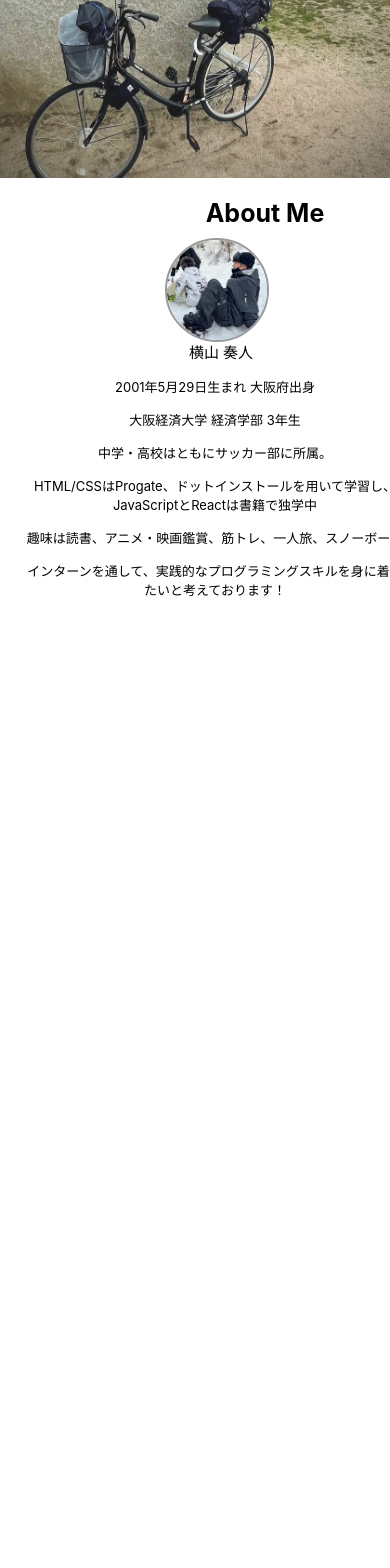
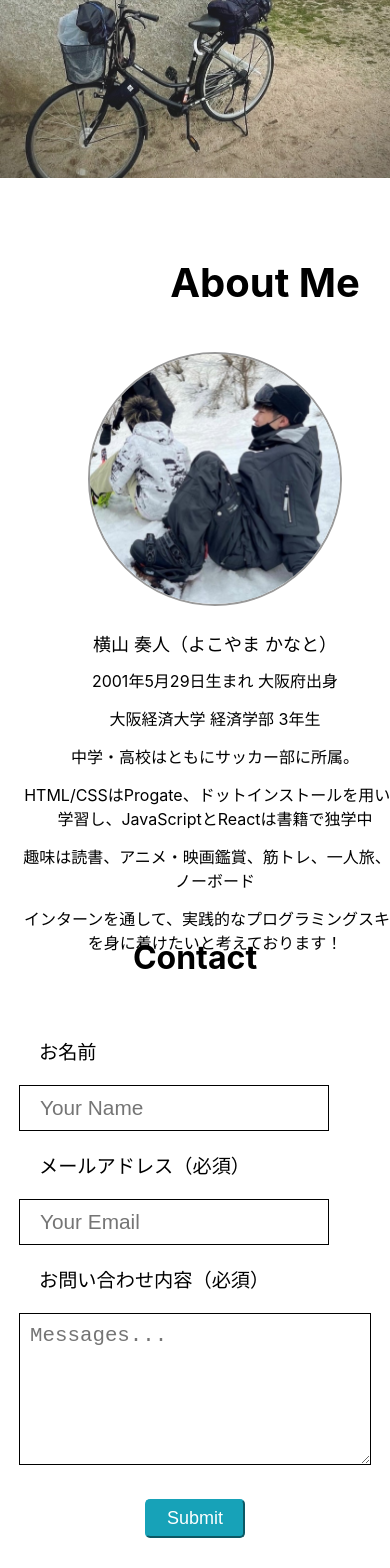
Before and after one commit to knt529/knts_site, a React (Create React App) app: page / in a window 390 px wide. Shown: the part 332-1900 px from the top of the page. Before the commit the page ends 1090 px from the top, so only its background shows below. Built offline with nearby package versions, Linux system fonts and the light colour scheme.

Commit message:
Contactページを追加

```diff
--- a/src/App.tsx
+++ b/src/App.tsx
@@ -1,5 +1,6 @@
 import './App.css';
 import About from './tsx/views/components/block/About';
+import Contact from './tsx/views/components/block/Contact';
 import Header from './tsx/views/components/block/Header';
 import Top from './tsx/views/components/block/Top';
 
@@ -9,6 +10,7 @@ function App() {
      <Header/>
      <Top/>
      <About/>
+     <Contact/>
     </div>
   );
 }
--- a/src/tsx/styles/atoms/Cop.css
+++ b/src/tsx/styles/atoms/Cop.css
@@ -82,7 +82,8 @@
     display: block;
     content: '\f00d';
     font-size: 1.5rem;
-    background: #e2e0e0;
+    padding: 2px;
+    background: #ffffff3f;
     width: 1.5rem;
     border-radius: 2px;
     border: 1px solid rgba(70, 67, 67, 0.411);
--- a/src/tsx/styles/block/About.css
+++ b/src/tsx/styles/block/About.css
@@ -16,14 +16,20 @@
   border: 2px solid rgb(137, 137, 137);
 }
 
-.about_name {
-  font-size: 20px;
-  font-weight: normal;
-  padding: 8px;
-}
 
 .aboutContent{
+  margin-top: 25px;
   margin-left: 30px;
+}
+.about_name {
+  font-size: 25px;
+  font-weight: normal;
+}
+.small_name{
+  font-size: 18px;
+}
+.aboutContent p{
+  font-size: 20px;
 }
 
 .about .title{
@@ -31,24 +37,22 @@
   font-size: 3.5rem;
 }
 
-.aboutContent p{
-  padding: 8px;
-}
 
 @media screen and (min-width: 321px) and (max-width: 1500px){
   .about{
-    width: 75%;
+    width: 90%;
   }
   .about img{
     width: 300px;
     height: 300px;
-    margin-top: 100px;
+    margin-top: 60px;
   }
-  .about_name{
-    padding: 3px;
+  .aboutContent{
+    margin-top: 25px;
+    margin-left: 30px;
   }
   .aboutContent p{
-    padding: 3px;
+    font-size: 18px;
   }
   }
   @media screen and (min-width: 321px) and (max-width: 1200px){
@@ -56,65 +60,79 @@
      width: 95%;
      height:520px;
    }
-   .about_name{
-     padding-left: 15px;
-     margin-top: 12px;
-   }
-   .aboutContent p{
-    padding:0;
+   .aboutContent{
+    margin-top: 25px;
+    margin-left: 30px;
   }
   }
   @media screen and (min-width: 321px) and (max-width: 1100px){
+    .about_name{
+      margin-left: 15px;
+    }
     .aboutContent p{
       margin: 15px;
      }
   }
   @media screen and (min-width: 321px) and (max-width: 850px){
-    .site-about{
-      display: block;
+    .about{
+      width: 90%;
+    }
+    .about .title{
+      margin-bottom: 40px;
     }
     .face{
-      margin: 0 auto;
-      width: 100px;
-      height: 100px;
+      order: 2;
     }
     .about img{
       border-radius: 50%;
-      width: 150px;
-      height: 150px;
+      width: 250px;
+      height: 250px;
       margin: 0;
+      margin-top: 10px;
       object-fit: cover;
       border: 3px solid #999;
     }
     .aboutContent{
+      order: 1;
+      width: 500px;
       margin: 0;
     }
+    .about_name{
+      font-size: 20px;
+    }
+    .aboutContent p{
+      font-size: 17px;
+     }
   }
   @media screen and (min-width: 321px) and (max-width: 450px){
     .about{
       width: 100%;
-      top: 15rem;
+      margin-top: 60px;
+    }
+    .site-about{
+      display: block;
+    }
+    .about .title{
+      margin-bottom: 25px;
     }
     .face{
       margin: 0 auto;
-      width: 100px;
-      height: 100px;
+      width: 254px;
     }
     .about .title{
-      font-size: 25px;
+      font-size: 2.5rem;
       margin-top: 0;
     }
     .about img{
       border-radius: 50%;
-      width: 100px;
-      height: 100px;
-      margin: 0;
+      margin: 20px 0;
       object-fit: cover;
       border: 2px solid #999;
     }
 
     .aboutContent{
-      font-size: 13px;
+      width: 100%;
+
     }
 
     .aboutContent .title {
@@ -122,11 +140,13 @@
     }
 
     .aboutContent p{
+      font-size: 16px;
       padding: 2px;
       margin: 10px 0;
     }
     .about_name {
-      font-size: 15px;
+      font-size: 18px;
       margin-top: 0;
+      margin-left: 0;
     }
   }
--- /dev/null
+++ b/src/tsx/styles/block/Contact.css
@@ -0,0 +1,71 @@
+.Form {
+  text-align: center;
+}
+.Form .title{
+  font-size: 32px;
+  margin-top: 150px;
+}
+.contactForm{
+  display: inline-block;
+  text-align: left;
+}
+.contactForm p{
+  font-size: 1.3rem;
+}
+.contactForm input{
+  padding: 10px 20px;
+  font-size: 1.3rem;
+}
+
+.contactForm textarea{
+  font-size: 1.3rem;
+  width: 330px;
+  height: 180px;
+  padding: 10px;
+}
+.submit{
+  display: block;
+  cursor: pointer;
+  font-size: 18px;
+  border-radius: 5px;
+  margin: 30px auto;
+  padding: 7px 20px;
+  color: #fff;
+  background-color: #17a2b8;
+  border-color: #17a2b8;
+}
+
+.contact-submit-message{
+  font-size: 2rem;
+  margin: 100px;
+
+}
+
+@media screen and (min-width: 321px) and (max-width: 1100px){
+  .Form .title{
+    margin-top: 120px;
+  }
+  .contactForm{
+    margin-top: 40px;
+  }
+ .contactForm p{
+   margin: 20px;
+ }
+}
+@media screen and (min-width: 321px) and (max-width: 450px){
+  .Contact{
+
+  }
+  .contactForm p{
+    font-size: 1.2rem;
+    padding: 0px;
+  }
+  .contactForm input {
+    border: 0.1px solid #000;
+    margin: 0;
+  }
+  .contactForm textarea {
+    border: 0.1px solid #000;
+    height: 130px;
+  }
+}
--- a/src/tsx/views/components/block/About.jsx
+++ b/src/tsx/views/components/block/About.jsx
@@ -10,7 +10,7 @@ function About() {
       <div className="site-about">
        <div className="face"><img src={face}></img></div>
        <div className="aboutContent">
-       <h2 className="about_name">横山 奏人</h2>
+       <h2 className="about_name">横山 奏人<span className="small_name">（よこやま かなと）</span></h2>
        <p>2001年5月29日生まれ 大阪府出身</p>
        <p>大阪経済大学 経済学部 3年生</p>
        <p>中学・高校はともにサッカー部に所属。</p>
--- /dev/null
+++ b/src/tsx/views/components/block/Contact.jsx
@@ -0,0 +1,72 @@
+import "../../../styles/block/Contact.css"
+
+import React from 'react';
+
+
+class Contact extends React.Component {
+  constructor(props) {
+    super(props);
+    this.state = {
+      isSubmitted: false,
+    };
+  }
+
+  handleSubmit(){
+    this.setState({isSubmitted:true})
+  }
+
+  render() {
+    let contactForm;
+    if (this.state.isSubmitted) {
+      contactForm = (
+        <div className='contact-submit-message'>
+          送信完了
+        </div>
+      );
+    } else {
+      contactForm = (
+        <form
+        className="contactForm"
+        onSubmit={()=>{this.handleSubmit()}} >
+          <p>お名前</p>
+          <input
+           type="text"
+           name="name"
+           placeholder="Your Name"
+           className="name"
+          />
+          <p>メールアドレス（必須）</p>
+          <input
+           type="email"
+           name="email"
+           placeholder="Your Email"
+           className="email"
+          />
+          <p>お問い合わせ内容（必須）</p>
+          <textarea
+           rows="5"
+           placeholder="Messages..."
+           />
+          <button
+            type='submit'
+            value='Submit'
+            className="submit"
+           >
+             Submit
+          </button>
+        </form>
+      );
+    }
+
+    return (
+        <div className='Form' id="contact">
+        <div className="Contact">
+          <h1 className="title">Contact</h1>
+          {contactForm}
+          </div>
+        </div>
+    );
+  }
+}
+
+export default Contact;
```
Also changed, not shown: src/tsx/views/components/block/Skill.jsx (added), src/tsx/views/components/block/Wark.jsx (added).
